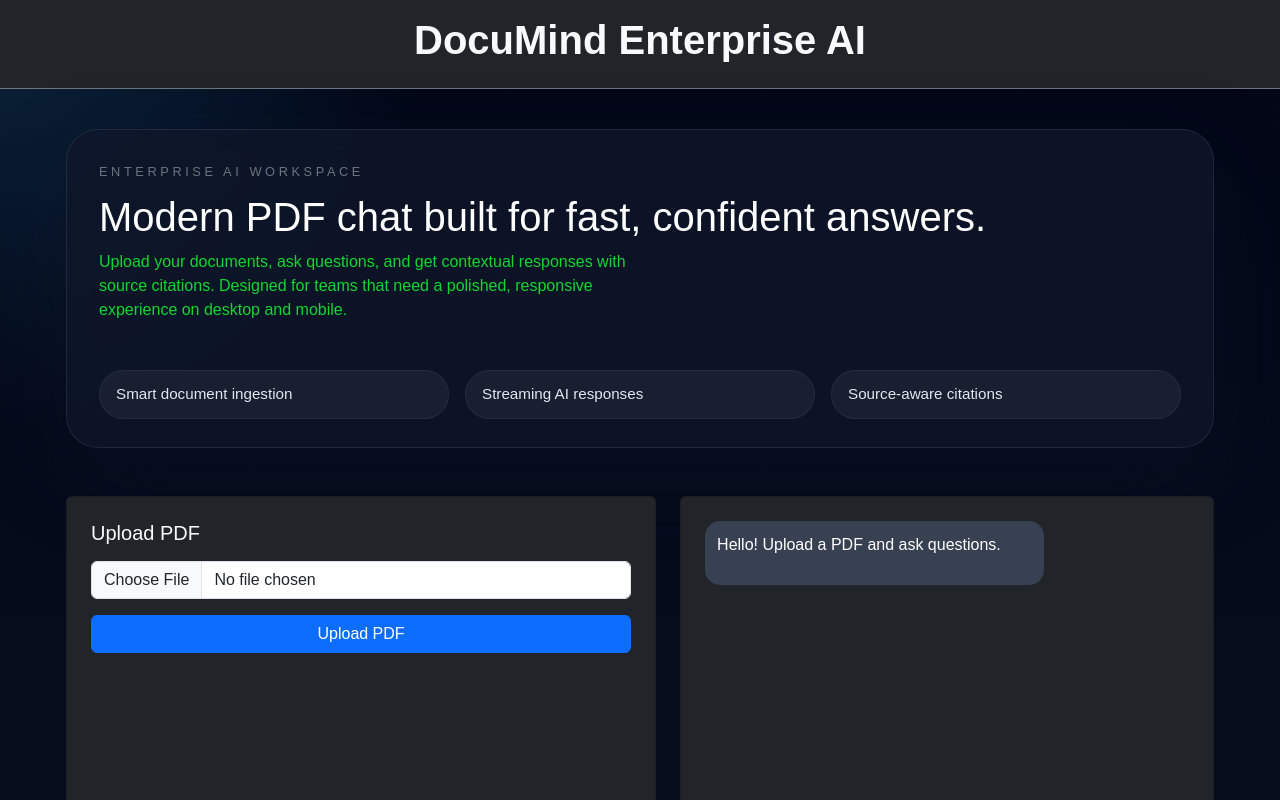
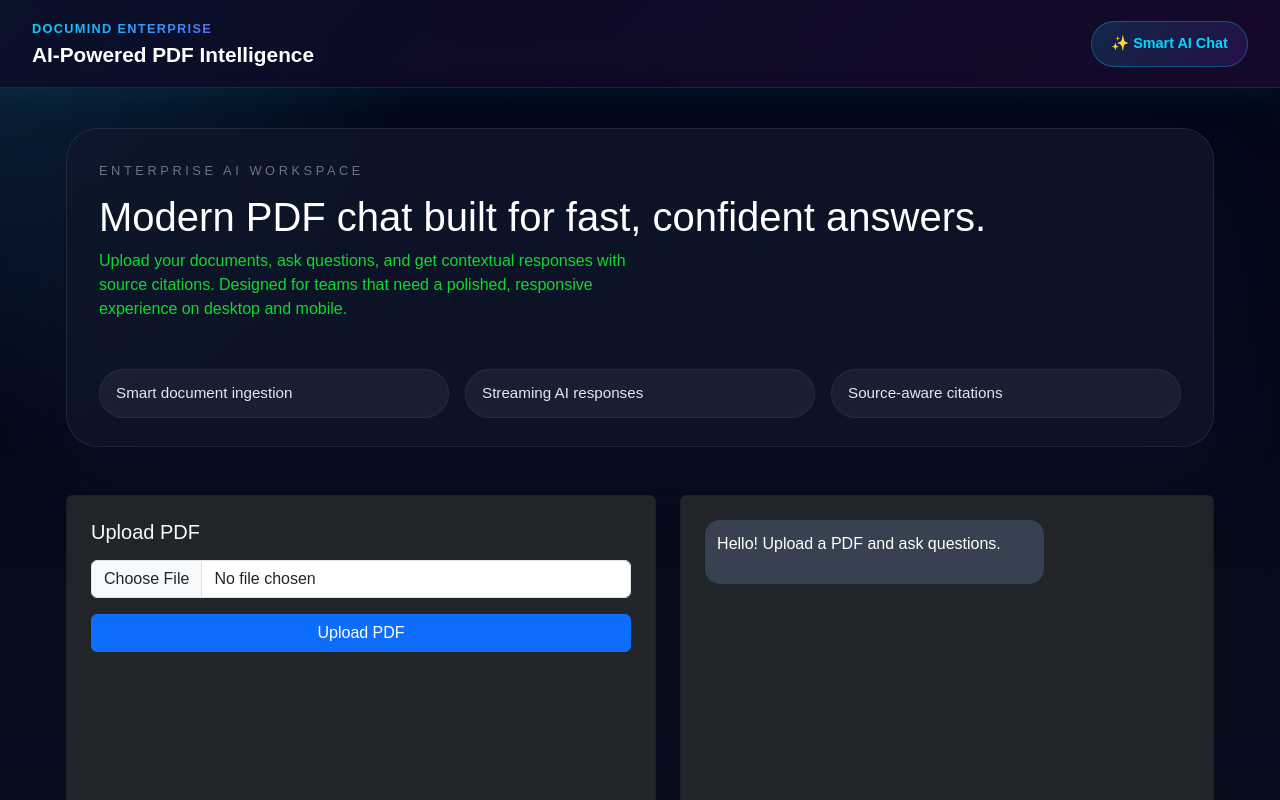
Before and after one commit to prit-nayi/DocuMind-Enterprise, a React (Create React App) app in the folder frontend/: page / in a window 1280 px wide. Shown: the top 800 px of the page. Built offline with nearby package versions, Linux system fonts and the light colour scheme.

Commit message:
Redesign Navbar with new styles and layout

```diff
--- a/frontend/src/components/Navbar.jsx
+++ b/frontend/src/components/Navbar.jsx
@@ -1,10 +1,59 @@
 const Navbar = () => {
   return (
-    <div className="bg-dark p-3 border-bottom border-secondary">
-      <h1 className="text-center fw-bold text-light">
-        DocuMind Enterprise AI
-      </h1>
-    </div>
+    <header style={{
+      background: 'linear-gradient(135deg, rgba(10, 14, 39, 0.85), rgba(26, 10, 46, 0.85))',
+      backdropFilter: 'blur(12px)',
+      borderBottom: '1px solid rgba(0, 217, 255, 0.15)',
+      padding: '1.2rem 2rem',
+      boxShadow: '0 8px 32px rgba(0, 217, 255, 0.08)',
+    }}>
+      <div style={{
+        maxWidth: '1400px',
+        margin: '0 auto',
+        display: 'flex',
+        alignItems: 'center',
+        justifyContent: 'space-between',
+        gap: '2rem',
+      }}>
+        <div>
+          <p style={{
+            margin: '0 0 0.3rem 0',
+            fontSize: '0.8rem',
+            fontWeight: '700',
+            textTransform: 'uppercase',
+            letterSpacing: '0.1em',
+            background: 'linear-gradient(135deg, #00d9ff, #8338ec)',
+            WebkitBackgroundClip: 'text',
+            WebkitTextFillColor: 'transparent',
+            backgroundClip: 'text',
+          }}>
+            DocuMind Enterprise
+          </p>
+          <h2 style={{
+            margin: '0',
+            fontSize: '1.3rem',
+            fontWeight: '700',
+            color: '#fff',
+          }}>
+            AI-Powered PDF Intelligence
+          </h2>
+        </div>
+        <div style={{
+          display: 'inline-flex',
+          alignItems: 'center',
+          background: 'linear-gradient(135deg, rgba(0, 217, 255, 0.15), rgba(131, 56, 236, 0.15))',
+          color: '#00d9ff',
+          padding: '0.7rem 1.2rem',
+          borderRadius: '999px',
+          fontSize: '0.9rem',
+          fontWeight: '600',
+          border: '1px solid rgba(0, 217, 255, 0.3)',
+          whiteSpace: 'nowrap',
+        }}>
+          ✨ Smart AI Chat
+        </div>
+      </div>
+    </header>
   );
 };
 
```
